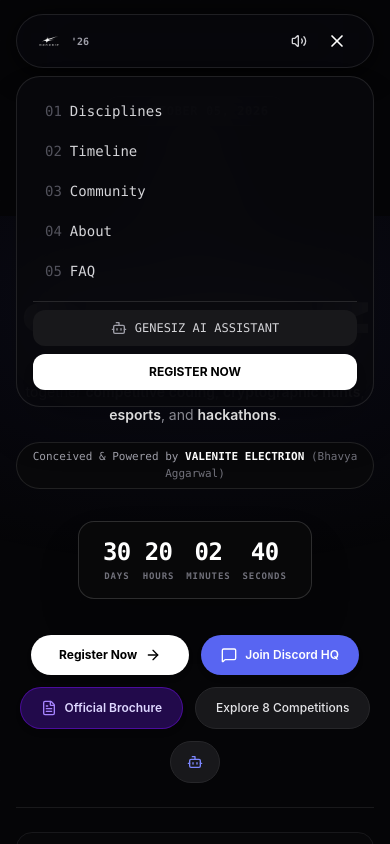
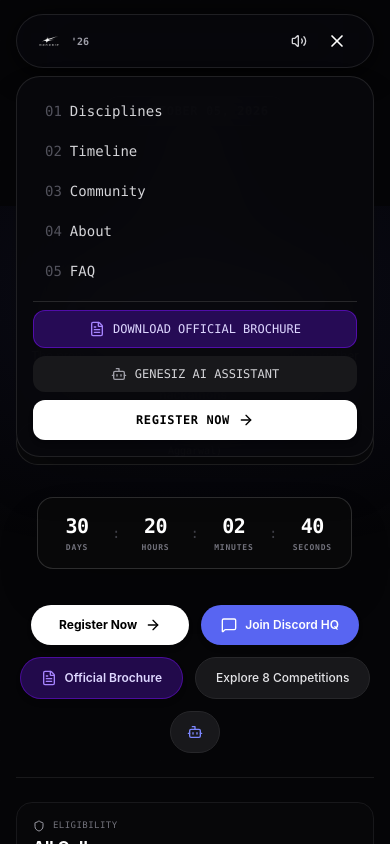
Before and after one commit to Valenite/genesiz-web, a React (Vite) app: page / in a window 390 px wide. Both pictures are taken after a click on the button 337 px from the left and 41 px from the top of the page. Shown: the top 844 px of the page. Built offline with nearby package versions, Linux system fonts and the light colour scheme.

Commit message:
Fix mobile responsiveness: optimize padding, countdown timer, hero title, modals, and navigation on phone screens

```diff
--- a/src/components/CreditsSection.tsx
+++ b/src/components/CreditsSection.tsx
@@ -73,7 +73,7 @@ export const CreditsSection: React.FC = () => {
       <RevealOnScroll delayMs={150}>
         <TiltCard
           onMouseEnter={() => soundFX.playHover()}
-          className="p-8 sm:p-12 rounded-3xl bg-[#09090e] border border-white/10 hover:border-zinc-700 transition-all duration-300 relative overflow-hidden shadow-xl group cursor-pointer"
+          className="p-5 sm:p-12 rounded-3xl bg-[#09090e] border border-white/10 hover:border-zinc-700 transition-all duration-300 relative overflow-hidden shadow-xl group cursor-pointer"
         >
           <div className="flex flex-col md:flex-row items-start md:items-center justify-between gap-8 relative z-10">
 
--- a/src/components/EventModal.tsx
+++ b/src/components/EventModal.tsx
@@ -108,27 +108,27 @@ export const EventModal: React.FC<EventModalProps> = ({ event, onClose, onRegist
         </div>
 
         {/* Quick Meta Row */}
-        <div className="grid grid-cols-2 sm:grid-cols-4 gap-4 px-6 sm:px-8 py-3 bg-[#0d0d12] border-b border-zinc-800/80 text-xs font-mono text-zinc-400">
+        <div className="grid grid-cols-2 sm:grid-cols-4 gap-2.5 sm:gap-4 px-4 sm:px-8 py-3 bg-[#0d0d12] border-b border-zinc-800/80 text-xs font-mono text-zinc-400">
           <div>
-            <div className="text-[10px] text-zinc-500 uppercase">FORMAT</div>
-            <div className="text-zinc-200 font-semibold mt-0.5">{event.format}</div>
+            <div className="text-[9px] sm:text-[10px] text-zinc-500 uppercase">FORMAT</div>
+            <div className="text-zinc-200 font-semibold mt-0.5 text-[11px] sm:text-xs">{event.format}</div>
           </div>
           <div>
-            <div className="text-[10px] text-zinc-500 uppercase">DURATION</div>
-            <div className="text-violet-300 font-semibold mt-0.5">{event.duration}</div>
+            <div className="text-[9px] sm:text-[10px] text-zinc-500 uppercase">DURATION</div>
+            <div className="text-violet-300 font-semibold mt-0.5 text-[11px] sm:text-xs">{event.duration}</div>
           </div>
           <div>
-            <div className="text-[10px] text-zinc-500 uppercase">DELEGATION</div>
-            <div className="text-zinc-200 font-semibold mt-0.5">{event.teamSize}</div>
+            <div className="text-[9px] sm:text-[10px] text-zinc-500 uppercase">DELEGATION</div>
+            <div className="text-zinc-200 font-semibold mt-0.5 text-[11px] sm:text-xs">{event.teamSize}</div>
           </div>
           <div>
-            <div className="text-[10px] text-zinc-500 uppercase">VENUE / PORTAL</div>
-            <div className="text-zinc-200 font-semibold mt-0.5 truncate">{event.venue}</div>
+            <div className="text-[9px] sm:text-[10px] text-zinc-500 uppercase">VENUE / PORTAL</div>
+            <div className="text-zinc-200 font-semibold mt-0.5 truncate text-[11px] sm:text-xs">{event.venue}</div>
           </div>
         </div>
 
         {/* Tab Navigation */}
-        <div className="flex items-center gap-1.5 px-6 sm:px-8 py-3 border-b border-zinc-800/80 overflow-x-auto scrollbar-none bg-zinc-950/60">
+        <div className="flex items-center gap-1.5 px-4 sm:px-8 py-2.5 sm:py-3 border-b border-zinc-800/80 overflow-x-auto scrollbar-none bg-zinc-950/60">
           {tabs.map((tab) => (
             <button
               key={tab.id}
--- a/src/components/HeroSection.tsx
+++ b/src/components/HeroSection.tsx
@@ -67,16 +67,16 @@ export const HeroSection: React.FC<HeroSectionProps> = ({ onOpenRegister, onOpen
         {/* Big Premium GENESIZ Title */}
         <RevealOnScroll delayMs={300}>
           <div className="space-y-3 -mt-2">
-            <h1 className="font-extrabold text-5xl sm:text-7xl md:text-8xl tracking-tighter uppercase select-none text-gradient-silver leading-none">
+            <h1 className="font-extrabold text-4xl sm:text-7xl md:text-8xl tracking-tighter uppercase select-none text-gradient-silver leading-none">
               GENESIZ
             </h1>
 
-            <p className="max-w-2xl mx-auto text-sm sm:text-base text-zinc-400 font-normal leading-relaxed pt-1">
+            <p className="max-w-2xl mx-auto text-xs sm:text-base text-zinc-400 font-normal leading-relaxed pt-1 px-2">
               The premier student technology summit bringing together <strong className="text-white font-semibold">competitive coding</strong>, <strong className="text-white font-semibold">cryptographic hunts</strong>, <strong className="text-white font-semibold">esports</strong>, and <strong className="text-white font-semibold">hackathons</strong>.
             </p>
 
             <div className="pt-1">
-              <span className="inline-block px-3.5 py-1.5 rounded-full bg-zinc-950/90 border border-white/10 text-[11px] font-mono text-zinc-400 hover:border-zinc-700 transition-colors">
+              <span className="inline-block px-3 py-1.5 rounded-full bg-zinc-950/90 border border-white/10 text-[10px] sm:text-[11px] font-mono text-zinc-400 hover:border-zinc-700 transition-colors">
                 Conceived & Powered by <strong className="text-white font-semibold">VALENITE ELECTRION</strong> <span className="text-zinc-500 font-normal">(Bhavya Aggarwal)</span>
               </span>
             </div>
@@ -85,24 +85,24 @@ export const HeroSection: React.FC<HeroSectionProps> = ({ onOpenRegister, onOpen
 
         {/* Countdown Timer with Emerging Portal Animation */}
         <RevealOnScroll variant="zoom-in" delayMs={400}>
-          <div className="py-2 flex justify-center">
-            <div className="inline-flex items-center gap-3 sm:gap-6 px-6 sm:px-8 py-3.5 rounded-2xl bg-zinc-950/90 border border-white/15 backdrop-blur-xl shadow-2xl animate-portal">
+          <div className="py-2 flex justify-center w-full">
+            <div className="inline-flex items-center gap-2.5 sm:gap-6 px-3.5 sm:px-8 py-3.5 rounded-2xl bg-zinc-950/90 border border-white/15 backdrop-blur-xl shadow-2xl animate-portal max-w-full overflow-x-auto scrollbar-none">
               {[
                 { label: 'DAYS', val: timeLeft.days },
                 { label: 'HOURS', val: timeLeft.hours },
                 { label: 'MINUTES', val: timeLeft.minutes },
                 { label: 'SECONDS', val: timeLeft.seconds },
               ].map((item, idx) => (
-                <div key={item.label} className="flex items-center gap-3 sm:gap-6">
-                  <div className="text-center">
-                    <div className="font-mono font-bold text-2xl sm:text-3xl text-white tracking-tight hover:scale-110 transition-transform">
+                <div key={item.label} className="flex items-center gap-2.5 sm:gap-6">
+                  <div className="text-center min-w-[50px] sm:min-w-0">
+                    <div className="font-mono font-bold text-xl sm:text-3xl text-white tracking-tight hover:scale-110 transition-transform">
                       {String(item.val).padStart(2, '0')}
                     </div>
-                    <div className="text-[9px] font-mono text-zinc-500 tracking-widest mt-0.5 font-semibold">
+                    <div className="text-[8px] sm:text-[9px] font-mono text-zinc-500 tracking-widest mt-0.5 font-semibold">
                       {item.label}
                     </div>
                   </div>
-                  {idx < 3 && <span className="text-zinc-700 text-xl font-mono hidden sm:inline">:</span>}
+                  {idx < 3 && <span className="text-zinc-700 text-sm sm:text-xl font-mono">:</span>}
                 </div>
               ))}
             </div>
--- a/src/components/Navbar.tsx
+++ b/src/components/Navbar.tsx
@@ -170,6 +170,19 @@ export const Navbar: React.FC<NavbarProps> = ({
           </div>
 
           <div className="pt-2 border-t border-zinc-800 flex flex-col gap-2">
+            <a
+              href="https://drive.google.com/drive/folders/1gsJJE2nlQsWQN0oxMUmSzdesrvnAlUf5?usp=sharing"
+              target="_blank"
+              rel="noreferrer"
+              onClick={() => {
+                soundFX.playClick();
+                setIsMobileMenuOpen(false);
+              }}
+              className="w-full py-2.5 rounded-xl bg-violet-950/80 border border-violet-800/80 text-violet-200 font-mono text-xs flex items-center justify-center gap-2"
+            >
+              <FileText className="w-4 h-4 text-violet-400" />
+              DOWNLOAD OFFICIAL BROCHURE
+            </a>
             <button
               onClick={() => {
                 soundFX.playWarp();
@@ -187,9 +200,10 @@ export const Navbar: React.FC<NavbarProps> = ({
                 setIsMobileMenuOpen(false);
                 onOpenRegister();
               }}
-              className="w-full py-2.5 rounded-xl bg-white text-black font-bold text-xs flex items-center justify-center gap-2 shadow-lg"
+              className="w-full py-3 rounded-xl bg-white text-black font-bold text-xs font-mono uppercase tracking-wider flex items-center justify-center gap-2 shadow-md"
             >
-              REGISTER NOW
+              <span>REGISTER NOW</span>
+              <ArrowRight className="w-4 h-4" />
             </button>
           </div>
         </div>
--- a/src/components/ScheduleSection.tsx
+++ b/src/components/ScheduleSection.tsx
@@ -69,7 +69,7 @@ export const ScheduleSection: React.FC = () => {
                 setHoveredIdx(idx);
               }}
               onMouseLeave={() => setHoveredIdx(null)}
-              className={`p-6 rounded-3xl bg-[#0a0a0e] border transition-all duration-300 flex flex-col sm:flex-row sm:items-center justify-between gap-4 group relative overflow-hidden ${
+              className={`p-4 sm:p-6 rounded-3xl bg-[#0a0a0e] border transition-all duration-300 flex flex-col sm:flex-row sm:items-center justify-between gap-3 sm:gap-4 group relative overflow-hidden ${
                 item.highlight
                   ? 'border-white/25 bg-zinc-900/70 shadow-lg'
                   : 'border-zinc-800/80 hover:border-zinc-600 hover:bg-zinc-900/40'
```
Also changed, not shown: src/components/RegistrationModal.tsx (+12 -12 lines).
